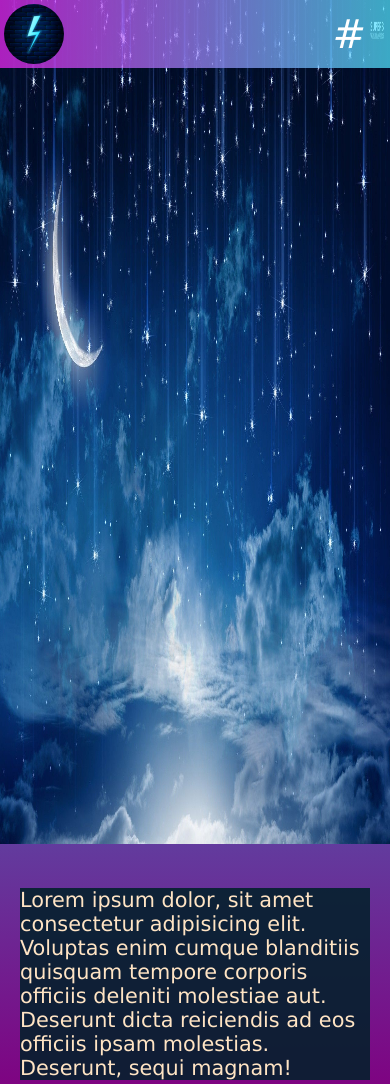
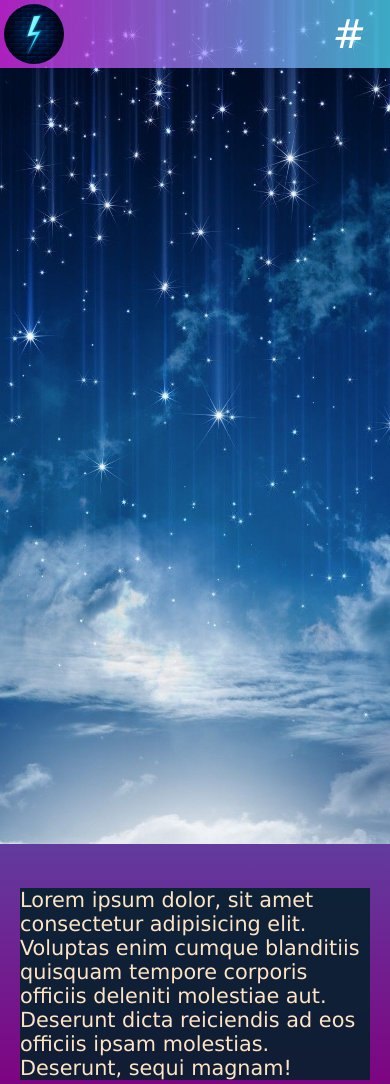
Before and after one commit to abdulqadirmuazzim/project, a Django app: template education/templates/about.html in a window 390 px wide. Shown: the top 1084 px of the page. Run offline with Django 4.2, Linux system fonts and the light colour scheme; the template is opened without the code that fills it, so the values that code supplies are empty.

Commit message:
Made modifications

```diff
--- a/education/templates/about.html
+++ b/education/templates/about.html
@@ -74,8 +74,13 @@
         #im {
             width: 100%;
             height: 100vh;
-            /* object-fit: fill; */
-            /* position: fixed; */
+            object-fit: fill;
+        }
+
+        @media (max-width: 750px) {
+            #im {
+                object-fit: cover;
+            }
         }
     </style>
 
```
